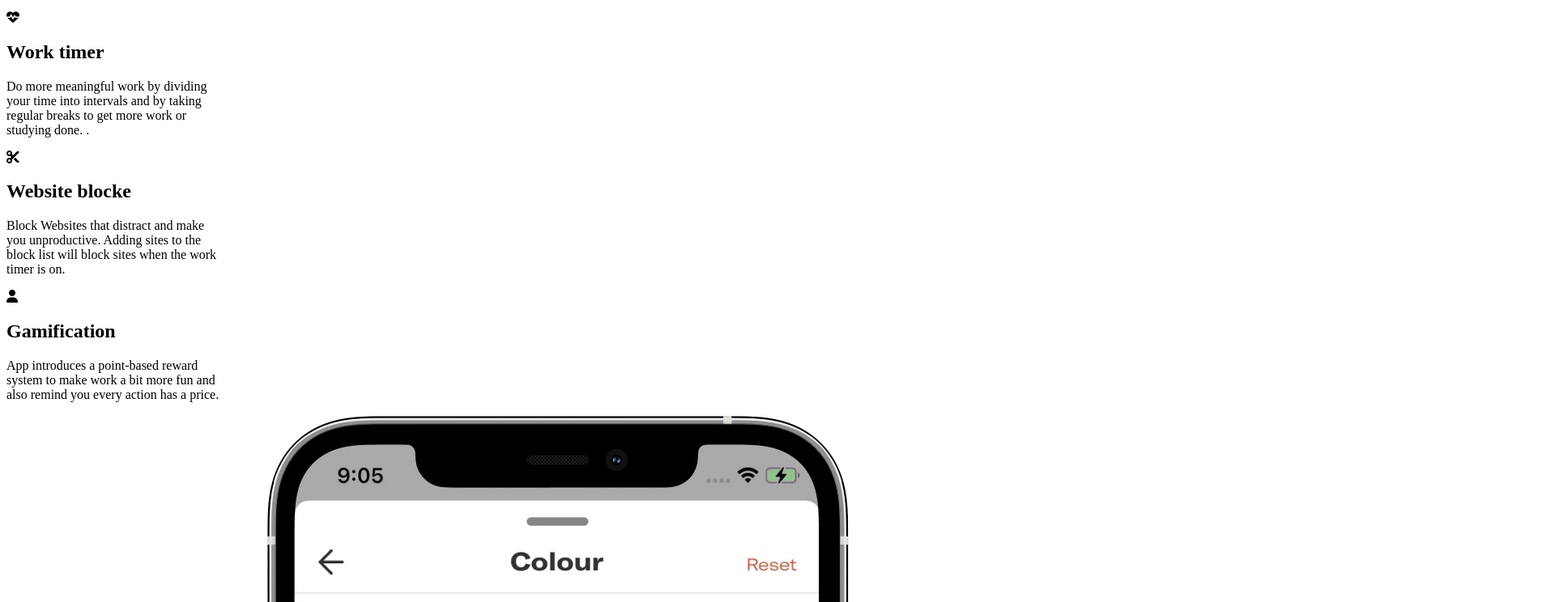
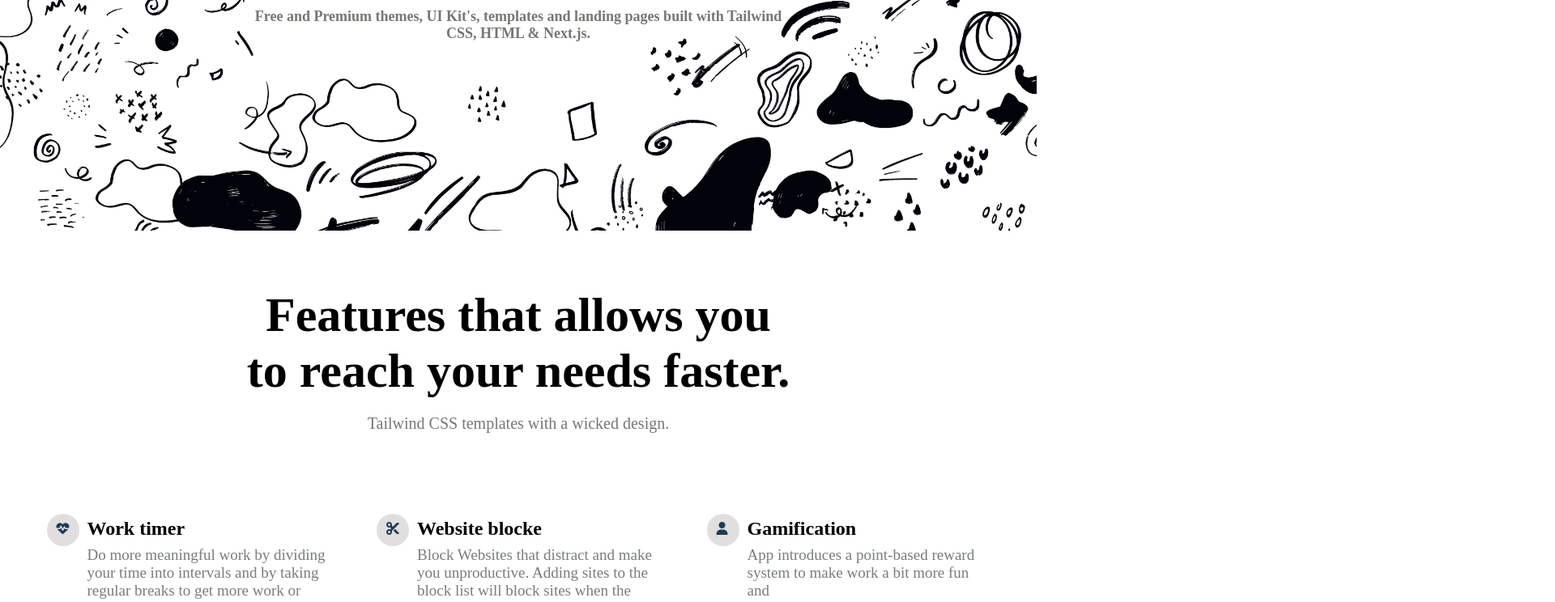
Before and after one commit to nowfan-tp/monotone, a plain HTML site: page index.html in a window 1280 px wide. Shown: the part 417-1161 px from the top of the page at 81% size, 1920 px wide, since content can reach past the window. Drawn offline with Linux system fonts and the light colour scheme.

Commit message:
stylsheet change

```diff
--- a/index.html
+++ b/index.html
@@ -5,7 +5,7 @@
     <meta http-equiv="X-UA-Compatible" content="IE=edge">
     <meta name="viewport" content="width=device-width, initial-scale=1.0">
     <title>monotone</title>
-    <link rel="stylesheet" href="m.css">
+    <link rel="stylesheet" href="style.css">
   <link rel="stylesheet" href="https://cdnjs.cloudflare.com/ajax/libs/font-awesome/6.2.1/css/all.min.css">
 </head>
 <body>
```
